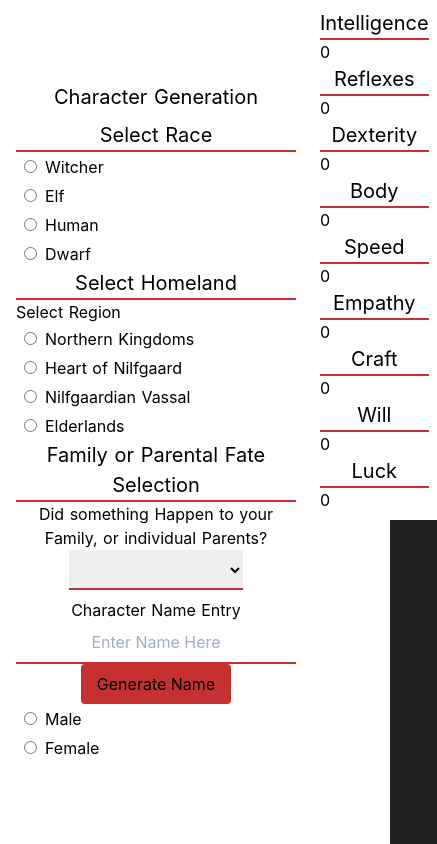
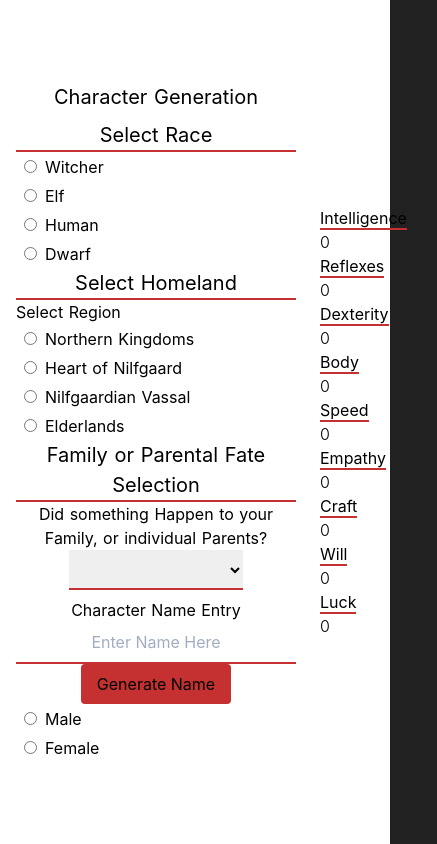
Before and after one commit to Kvasir111/Far-North, a Nuxt app: page / in a window 390 px wide. Shown: the whole page, 437 px wide, since content can reach past the window. Built offline with nearby package versions, Linux system fonts and the light colour scheme; what @tailwindcss/custom-forms would draw is missing.

Commit message:
fixed stats bar position and responsiveness

```diff
--- a/components/statsDisplay.vue
+++ b/components/statsDisplay.vue
@@ -1,9 +1,9 @@
 <template>
-	<div class="bg-white  mx-auto float-left rounded-tl rounded-bl p-2">
+	<div class="bg-transparent text-text-black sm:bg-white rounded-tl rounded-bl p-2">
     <ul :key="index" v-for="(stat, index) in characterStats.stats">
       <li>
-        <h2>{{stat.stat}}</h2>
-        <h3>{{stat.value}}</h3>
+        <h3 class="inline border-b-2 border-red-700">{{stat.stat}}</h3>
+        <h3 class=" flex inline font-light text-right">{{stat.value}}</h3>
       </li>
     </ul>
   </div>
--- a/pages/index.vue
+++ b/pages/index.vue
@@ -79,7 +79,7 @@
         <ul :key="index" id="northernParentalFate" v-for="(fate, index) in northernParentalFate" v-if="character.homeland === 'Northern Kingdoms'">
           <li><input class="m-2 form-radio" name="parentalFate"  type="radio" v-model="character.parentalStatus">{{fate.text}}</li>
         </ul>
-        <ul :key="index" id="nilfgarrdianParentalFate" v-for="(fate, index) in nilfgaardianParentalFate" v-if="character.homeland === 'Heart of Nilfgaard' || character.homeland === 'Nilfgaardian Vassal'">
+        <ul :key="index" id="nilfgaardianParentalFate" v-for="(fate, index) in nilfgaardianParentalFate" v-if="character.homeland === 'Heart of Nilfgaard' || character.homeland === 'Nilfgaardian Vassal'">
           <li><input class="m-2 form-radio" name="parentalFate" type="radio" v-model="character.parentalStatus">{{fate.text}}</li>
         </ul>
         <ul :key="index" id="elderlandParentalFate" v-for="(fate, index) in elderlandParentalFate" v-if="character.homeland === 'Dol Blathanna' || character.homeland === 'Mahakam'">
@@ -98,9 +98,7 @@
       </div>
     </div>
     </div>
-    <div>
-      <stats-display v-bind:character-stats="character" />
-    </div>
+    <stats-display class="my-auto" v-bind:character-stats="character" />
   </div>
   </form>
 </template>
```
